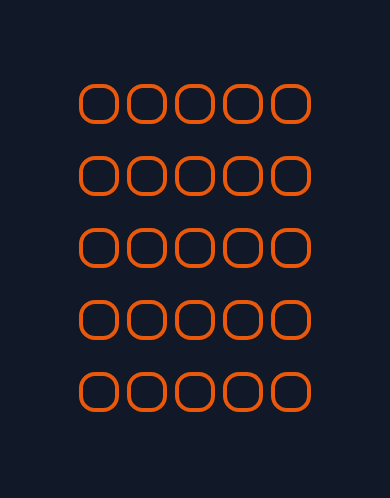
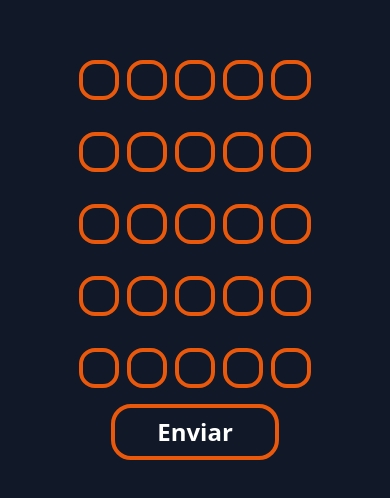
Before and after one commit to vininew921/vocabulo, a Next.js app: page / in a window 390 px wide. Shown: the part 174-672 px from the top of the page. Built offline with nearby package versions, Linux system fonts and the light colour scheme.

Commit message:
Added button for mobile support

```diff
--- a/components/Game.tsx
+++ b/components/Game.tsx
@@ -112,12 +112,22 @@ const Game = () => {
       })}
       <input
         ref={inputRef}
-        className='absolute opacity-0 hover:cursor-default'
+        className='absolute h-1 w-1 opacity-0 hover:cursor-default'
         maxLength={5}
         onBlur={handleInputFocus}
         onChange={handleInputChange}
         onKeyDown={handleKeyDown}
       />
+      <div className='flex w-full justify-center'>
+        <button
+          className='text-center text-2xl lg:text-2xl md:text-2xl text-white outline-orange-600  hover:outline-8
+        font-bold h-12 w-40 rounded-2xl outline outline-4'
+          type='submit'
+          onClick={() => submit('Enter')}
+        >
+          Enviar
+        </button>
+      </div>
     </div>
   );
 };
```
